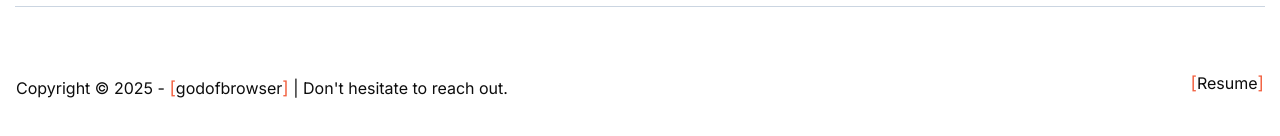
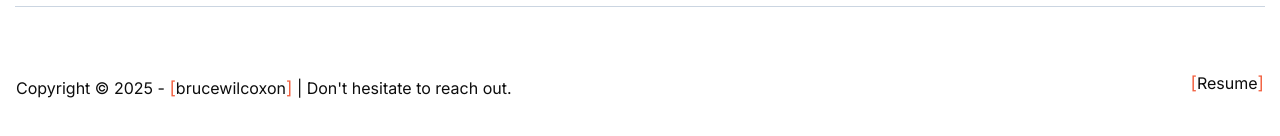
Before and after one commit to brucewilcoxon/dev-portfolio, a Next.js app: page / in a window 1280 px wide. Shown: the part 7674-7810 px from the top of the page. Built offline with nearby package versions, Linux system fonts and the light colour scheme; no server answers.

Commit message:
forth commit

```diff
--- a/src/components/Footer.tsx
+++ b/src/components/Footer.tsx
@@ -22,7 +22,7 @@ export function Footer () {
               <p className="max-lg:text-center leading-loose">
                 Copyright &copy; {currentYear}<span> - </span>
                 <a href="https://github.com/brucewilcoxon">
-                  <span className="highlighted-text">godofbrowser</span>
+                  <span className="highlighted-text">brucewilcoxon</span>
                 </a>{" "}
                 <span className="max-sm:hidden">|</span>{" "}
                 <span className="whitespace-nowrap max-sm:block">
```
